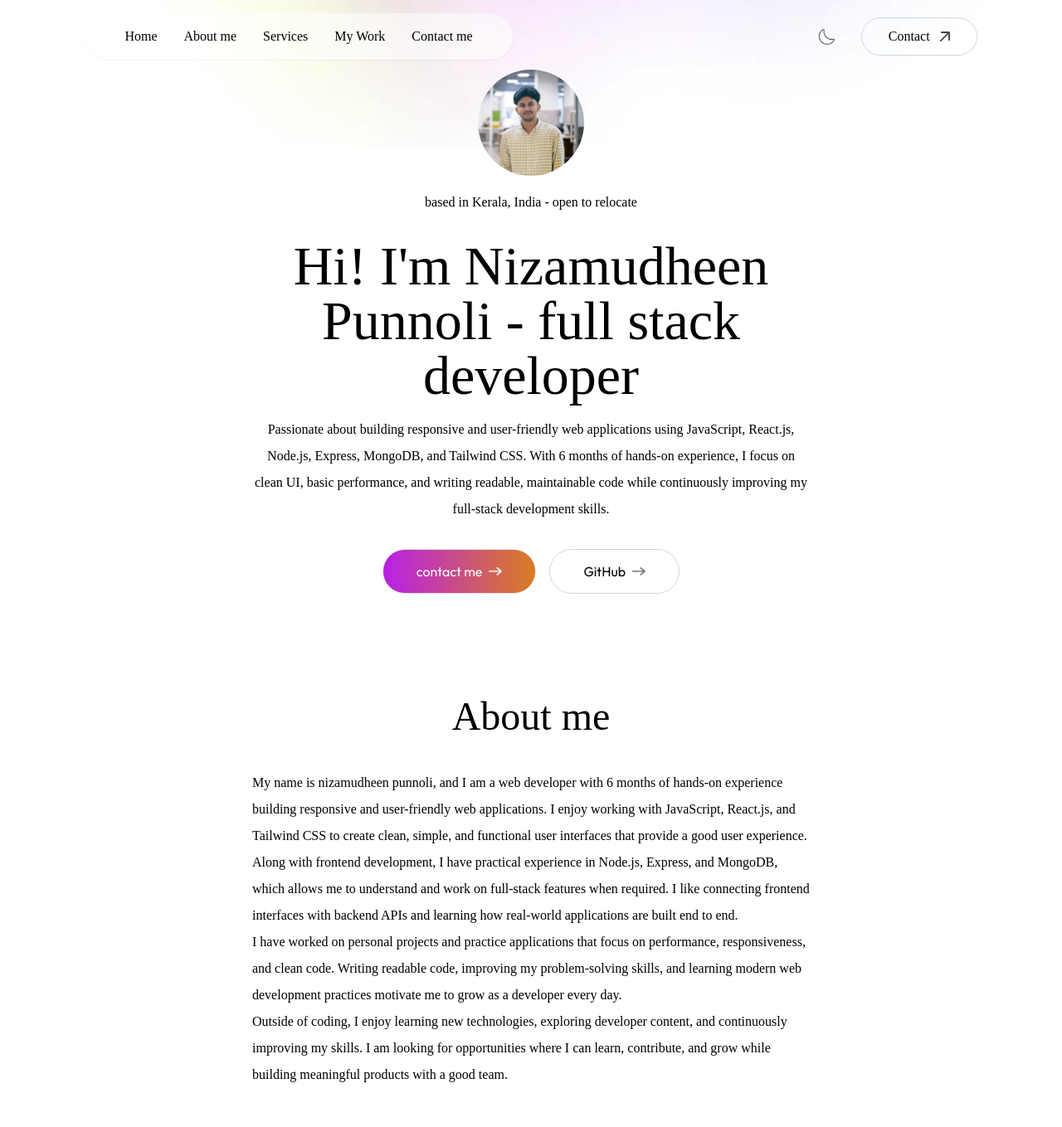
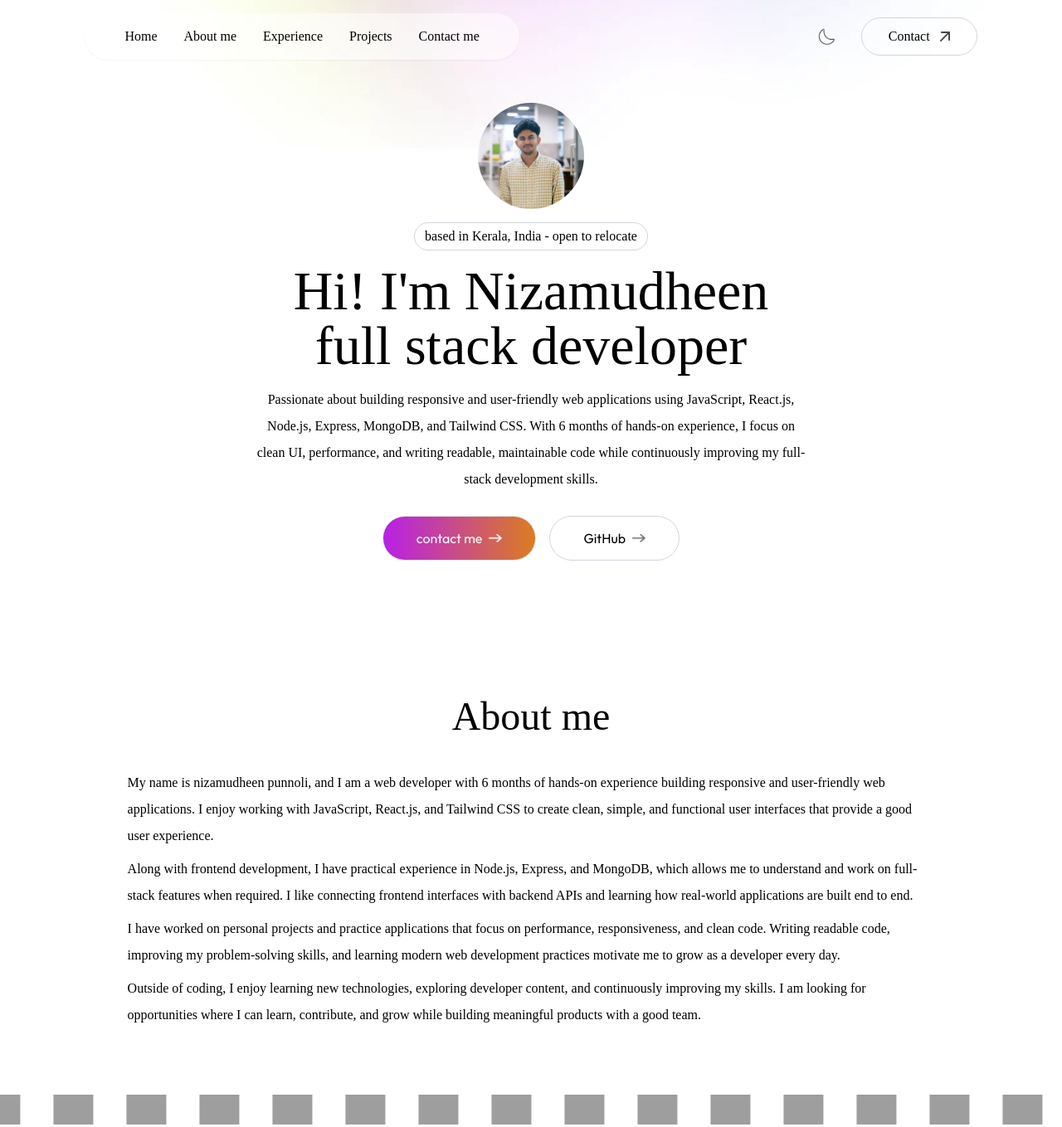
Before and after one commit to Nizamudheenp/Nizam_Portfolio, a website: page index.html in a window 1280 px wide. Shown: the top 1359 px of the page at 83% size. Drawn offline with nearby package versions, Linux system fonts and the light colour scheme; grey boxes are pictures that could not be loaded; a web font is replaced by a local one.

Commit message:
home enhancement

```diff
--- a/index.html
+++ b/index.html
@@ -27,8 +27,8 @@
             class="hidden md:flex items-center gap-6 lg:gap-8 rounded-full px-12 py-3 bg-white shadow-sm bg-opacity-50 font-Ovo dark:border dark:border-white/30 dark:bg-transparent ">
             <li><a class='hover:text-gray-500 dark:hover:text-gray-300 transition' href="#top">Home</a></li>
             <li><a class='hover:text-gray-500 dark:hover:text-gray-300 transition' href="#about">About me</a></li>
-            <li><a class='hover:text-gray-500 dark:hover:text-gray-300 transition' href="#services">Services</a></li>
-            <li><a class='hover:text-gray-500 dark:hover:text-gray-300 transition' href="#work">My Work</a></li>
+            <li><a class='hover:text-gray-500 dark:hover:text-gray-300 transition' href="#experience">Experience</a></li>
+            <li><a class='hover:text-gray-500 dark:hover:text-gray-300 transition' href="#work">Projects</a></li>
             <li><a class='hover:text-gray-500 dark:hover:text-gray-300 transition' href="#contact">Contact me</a></li>
         </ul>
 
@@ -62,8 +62,8 @@
 
             <li><a href="#top" onclick="closeMenu()">Home</a></li>
             <li><a href="#about" onclick="closeMenu()">About me</a></li>
-            <li><a href="#services" onclick="closeMenu()">Services</a></li>
-            <li><a href="#work" onclick="closeMenu()">My Work</a></li>
+            <li><a href="#experience" onclick="closeMenu()">Experience</a></li>
+            <li><a href="#work" onclick="closeMenu()">Projects</a></li>
             <li><a href="#contact" onclick="closeMenu()">Contact me</a></li>
         </ul>
     </nav>
@@ -71,16 +71,18 @@
     <!-- ----- home section ------ -->
     <div class="w-11/12 max-w-2xl text-center mx-auto h-screen flex flex-col items-center justify-center gap-4">
         <img src="./assets/profile-img.png" alt="" class="rounded-full w-32" />
-        <h3 class="flex items-end gap-2 text-md mb-3 font-Ovo">
+        <h3 class="flex items-end gap-2 text-md font-Ovo border border-gray-300 rounded-full px-3">
             based in Kerala, India - open to relocate
         </h3>
-        <h1 class="text-3xl sm:text-6xl lg:text-[66px] font-Ovo">Hi! I&apos;m Nizamudheen Punnoli - full stack developer
+        <h1 class="text-3xl sm:text-6xl lg:text-[66px] font-Ovo">Hi! I&apos;m Nizamudheen
+            <br>
+            full stack developer
         </h1>
         <p class="max-w-2xl font-Ovo">Passionate about building responsive and user-friendly web applications
             using JavaScript, React.js, Node.js, Express, MongoDB, and Tailwind CSS. With 6 months of hands-on
-            experience, I focus on clean UI, basic performance, and writing readable, maintainable code while
+            experience, I focus on clean UI, performance, and writing readable, maintainable code while
             continuously improving my full-stack development skills.</p>
-        <div class="flex flex-col sm:flex-row items-center gap-4 mt-4">
+        <div class="flex flex-col sm:flex-row items-center gap-4 mt-3">
             <a href="#contact"
                 class="px-10 py-2.5 border rounded-full bg-gradient-to-r from-[#b820e6] to-[#da7d20] text-white flex items-center gap-2 dark:border-transparent">
                 contact me <img src="./assets/right-arrow-white.png" alt="" class="w-4" />
@@ -96,9 +98,8 @@
     <!-- ----- about me section ------ -->
     <div id="about" class="w-full px-[12%] py-10 scroll-mt-20">
         <h2 class="text-center text-5xl font-Ovo">About me</h2>
-        <div class="flex w-full flex-col items-center gap-20 my-10">
-            <div class="flex-1">
-                <div class="mb-10 max-w-2xl font-Ovo ">
+        <div class="flex w-full flex-col items-center font-Ovo gap-2 my-10">
+
             <p>My name is nizamudheen punnoli, and I am a web developer with 6 months of
                 hands-on experience building responsive and user-friendly web applications. I enjoy working with
                 JavaScript, React.js, and Tailwind CSS to create clean, simple, and functional user interfaces
@@ -122,8 +123,6 @@
                 while
                 building meaningful products with a good team.
             </p>
-                </div>
-            </div>
         </div>
     </div>
 
@@ -252,7 +251,7 @@
     </div>
 
 
-    <div id="about" class="w-full px-[12%] py-10 scroll-mt-20">
+    <div id="experience" class="w-full px-[12%] mt-10 py-10 scroll-mt-20">
         <h2 class="text-center text-5xl font-Ovo">My experience</h2>
         <div class="flex flex-col mt-5 gap-3">
             <div class="flex gap-2 text-xl">
```
Lines whose indentation alone changed are shown as unchanged.
